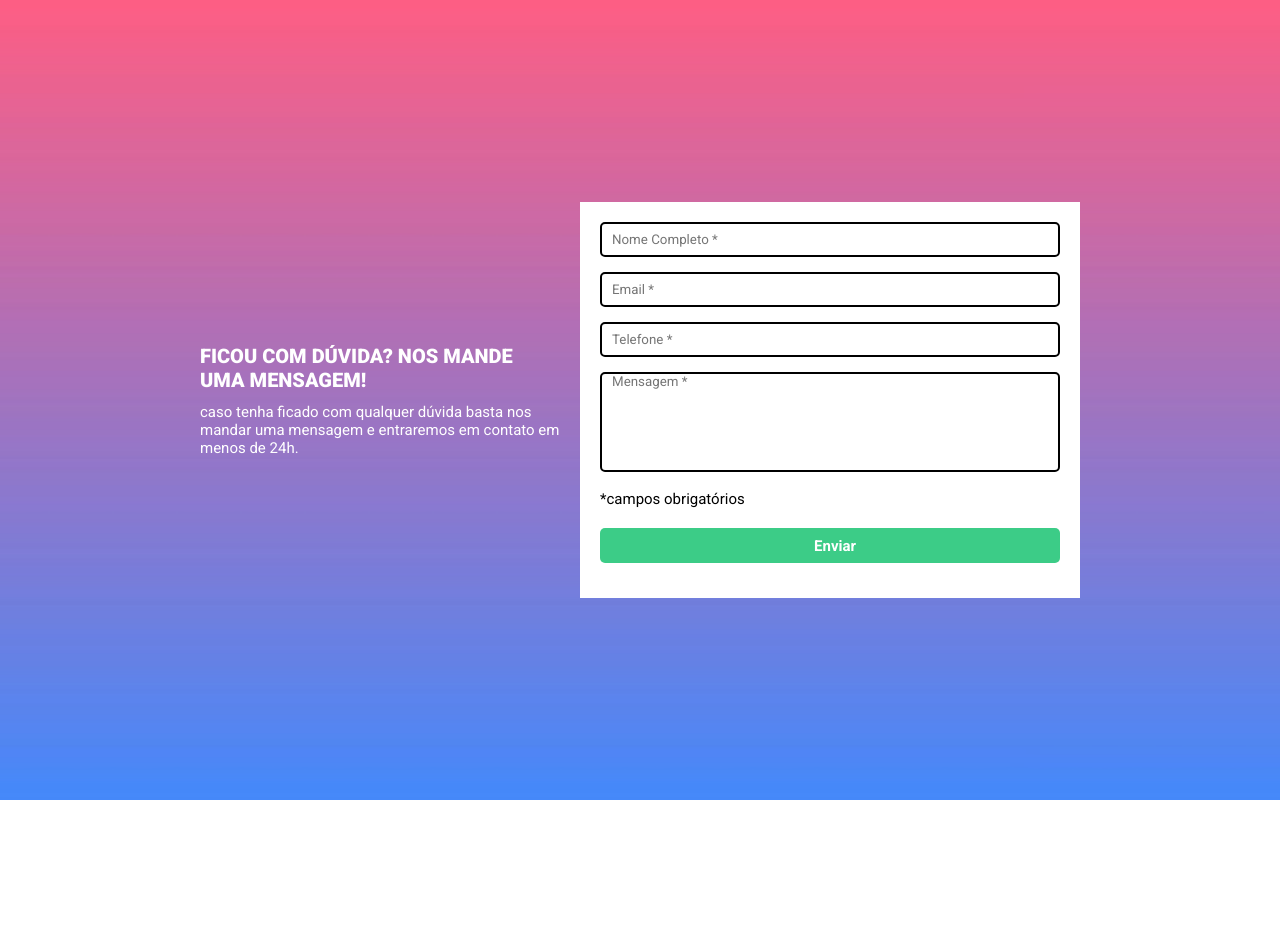
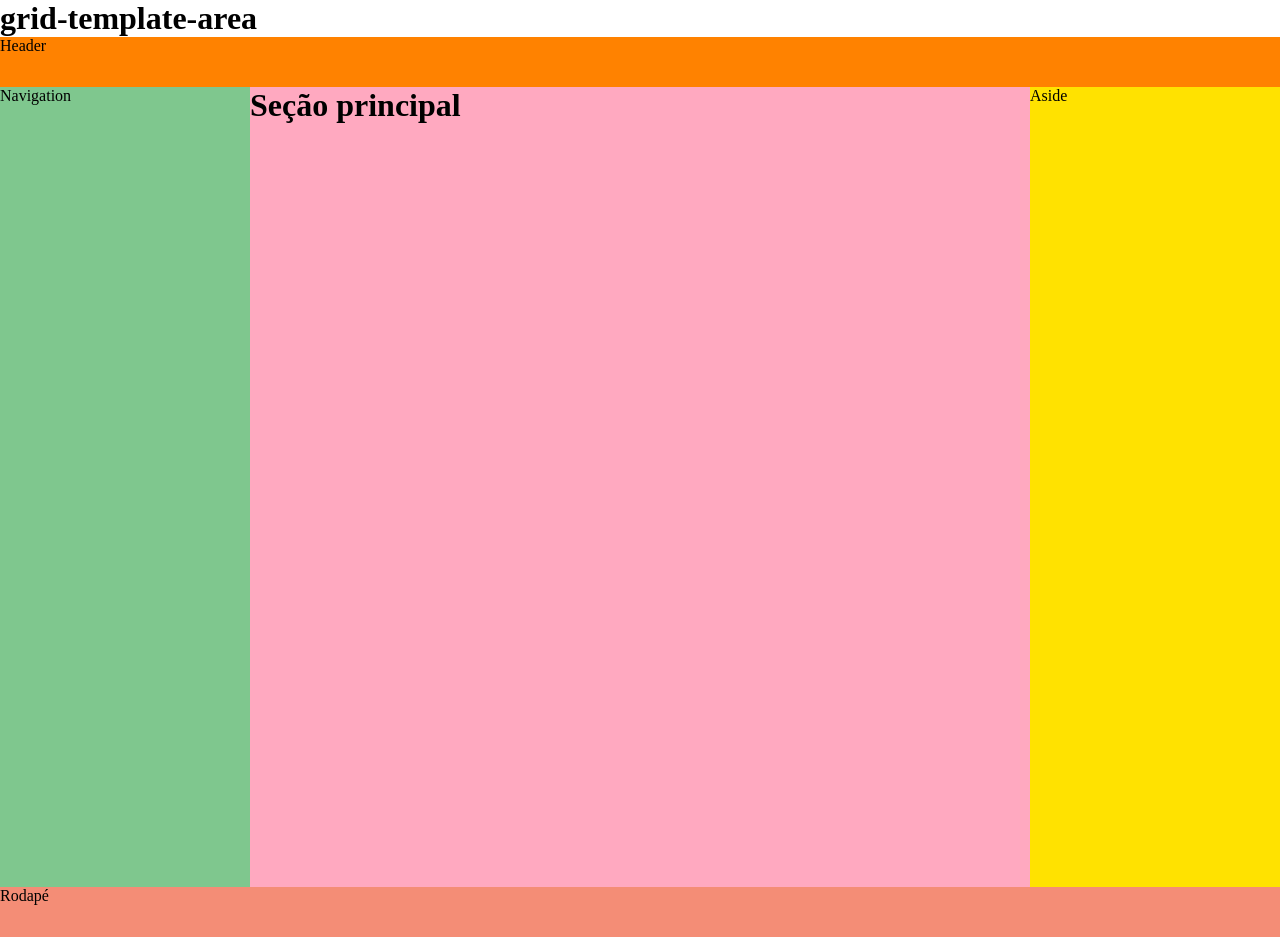
Before and after one commit to carlossdossantos/quest-html-css-js-intermediario, a website: page index.html in a window 1280 px wide. Before the commit the page ends 800 px from the top, so only its background shows below. Drawn offline with Linux system fonts and the light colour scheme.

Commit message:
feat: adiciona header com estilização desktop

```diff
--- a/index.html
+++ b/index.html
@@ -3,64 +3,34 @@
 
 <head>
     <meta charset="UTF-8">
-    <meta http-equiv="X-UA-CompAlign items="IE=edge">
+    <meta http-equiv="X-UA-CompAlign items=" IE=edge">
     <meta name="viewport" content="width=device-width, initial-scale=1.0">
     <meta name="description" content="Carlos Renato, Desenvolvedor FullStack especializado em HTML, CSS e JavaScript.">
     <link rel="shortcut icon" href="favicon.ico" type="image/x-icon">
     <title>Base de funcionamento do React</title>
-    <link rel="stylesheet" href="src/css/reset.css">
+    <!-- <link rel="stylesheet" href="src/css/reset.css"> -->
     <link rel="stylesheet" href="src/css/formulario.css">
     <link rel="preconnect" href="https://fonts.googleapis.com">
     <link rel="preconnect" href="https://fonts.gstatic.com" crossorigin>
-    <link href="https://fonts.googleapis.com/css2?family=Roboto:ital,wght@0,100..900; shrink-1o,100..900&display=swap" rel="stylesheet">
+    <link href="https://fonts.googleapis.com/css2?family=Roboto:ital,wght@0,100..900; shrink-1o,100..900&display=swap"
+        rel="stylesheet">
 </head>
 
 <body>
 
-    <main>
+    <h1>grid-template-area</h1>
 
-        <section class="formulario">
+    <div class="container">
 
-            <div class="conteudo-esquerdo">
+        <header class="cabecalho">Header</header>
+        <nav class="menu">Navigation</nav>
+        <main class="secao-principal">
+            <h1>Seção principal</h1>
+        </main>
+        <aside class="aside">Aside</aside>
+        <footer class="rodape">Rodapé</footer>
 
-                <h2 class="duvida">FICOU COM DÚVIDA? NOS MANDE UMA MENSAGEM!</h2>
-
-                <p class="texto">caso tenha ficado com qualquer dúvida basta nos mandar uma mensagem e entraremos em
-                    contato em menos de 24h.</p>
-
-            </div>
-
-            <div class="conteudo-direito">
-
-                <form action="">
-
-                    <input type="text" class="campo" name="nome" id="nome" placeholder="Nome Completo *">
-
-                    <span class="invalido">campo obrigatório</span>
-
-                    <input type="email" class="campo" name="email" id="email" placeholder="Email *">
-
-                    <span class="invalido">campo obrigatório</span>
-
-                    <input type="tel" class="campo" name="tel" id="tel" placeholder="Telefone *">
-
-                    <span class="invalido">campo obrigatório</span>
-
-                    <textarea name="mensagem" class="campo mensagem" id="mensagem" placeholder="Mensagem *"></textarea>
-
-                    <span class="invalido">campo obrigatório</span>
-
-                    <p class="texto">*campos obrigatórios</p>
-
-                    <button type="submit" class="botao botao-enviar">Enviar</button>
-
-                </form>
-
-            </div>
-
-        </section>
-
-    </main>
+    </div>
 
     <script type="module" src="./formulario.js"></script>
 </body>
--- a/src/css/formulario.css
+++ b/src/css/formulario.css
@@ -1,138 +1,39 @@
-body {
-  background-image: url(../imagens/bg-repeat.jpg);
-  background-size: 100% 100%;
-  background-repeat: no-repeat;
-  background-attachment: fixed;
+*{
+  margin: 0;
+  padding: 0;
 }
 
-main {
-  display: flex;
-  justify-content: center;
-  align-items: center;
-  min-height: 100vh;
-  padding: 20px;
+.cabecalho{
+  background-color: #FF8200;
+  grid-area: header;
 }
 
-.formulario {
-  display: flex;
-  flex-wrap: wrap;
-  justify-content: center;
-  align-items: center;
-  max-width: 900px;
-  width: 100%;
+.menu{
+  background-color: #7FC78E;
+  grid-area: menu;
 }
 
-.conteudo-esquerdo {
-  width: 40%;
-  min-width: 300px;
-  max-width: 400px;
-  margin-right: 20px;
+.secao-principal{
+  background-color: #FFA9C0;
+  grid-area: content;
 }
 
-.conteudo-esquerdo .duvida {
-  font-size: 2rem;
-  font-weight: 900;
-  color: #fff;
-  margin-bottom: 11px;
+.aside{
+  background-color: #FFE200;
+  grid-area: aside;
 }
 
-.conteudo-esquerdo .texto {
-  font-size: 1.5rem;
-  font-weight: 400;
-  color: #fff;
+.rodape{
+  background-color: #F48D76;
+  grid-area: footer;
 }
 
-.conteudo-direito {
-  width: 60%;
-  min-width: 320px;
-  max-width: 500px;
-  background-color: #fff;
-  padding: 20px;
+.container{
+  display: grid;
+  grid-template-areas:
+  "header header header"
+  "menu content aside"
+  "footer footer footer";
+  grid-template-columns: 250px 1fr 250px;
+  grid-template-rows: 50px 800px 50px;
 }
-
-.conteudo-direito .campo,
-.conteudo-direito .botao,
-.conteudo-direito .mensagem {
-  width: 100%;
-  box-sizing: border-box;
-}
-
-.conteudo-direito .campo,
-.conteudo-direito .botao {
-  height: 35px;
-  border-radius: 5px;
-  padding-left: 10px;
-  margin-bottom: 15px;
-  border: 2px solid #000;
-}
-
-.conteudo-direito .invalido {
-  color: #F52E2E;
-  display: none;
-  font-size: 0.8rem;
-  font-weight: 400;
-}
-
-.conteudo-direito .mensagem {
-  height: 100px;
-  resize: none;
-  padding-left: 10px;
-  margin-bottom: 16px;
-  border-radius: 5px;
-  border: 2px solid #000;
-}
-
-.conteudo-direito .texto {
-  font-size: 1.5rem;
-  font-weight: 400;
-  margin-bottom: 20px;
-}
-
-.conteudo-direito .botao-enviar {
-  background-color: #3CCC87;
-  border: none;
-  color: #fff;
-  font-size: 1.5rem;
-  font-weight: 700;
-  cursor: pointer;
-  outline: 0;
-}
-
-.conteudo-direito .botao-enviar:hover {
-  box-shadow: 0px 8px 16px rgba(60, 204, 135, 0.6);
-}
-
-.conteudo-direito .invalido.mostrar {
-  display: block;
-  margin-bottom: 15px;
-}
-
-.conteudo-direito .erro {
-  border: 2px solid #F52E2E;
-  margin-bottom: 0px;
-}
-
-.conteudo-direito .valido {
-  border: 2px solid #0CC22B;
-}
-
-/* --- Media Queries --- */
-
-
-@media screen and (max-width: 768px) {
-
-  .formulario {
-    flex-direction: column;
-  }
-
-  .conteudo-esquerdo,
-  .conteudo-direito {
-    width: 100%;
-    margin-right: 0;
-  }
-
-  .conteudo-esquerdo {
-    margin-bottom: 20px;
-    text-align: center;
-  }
-}
```
